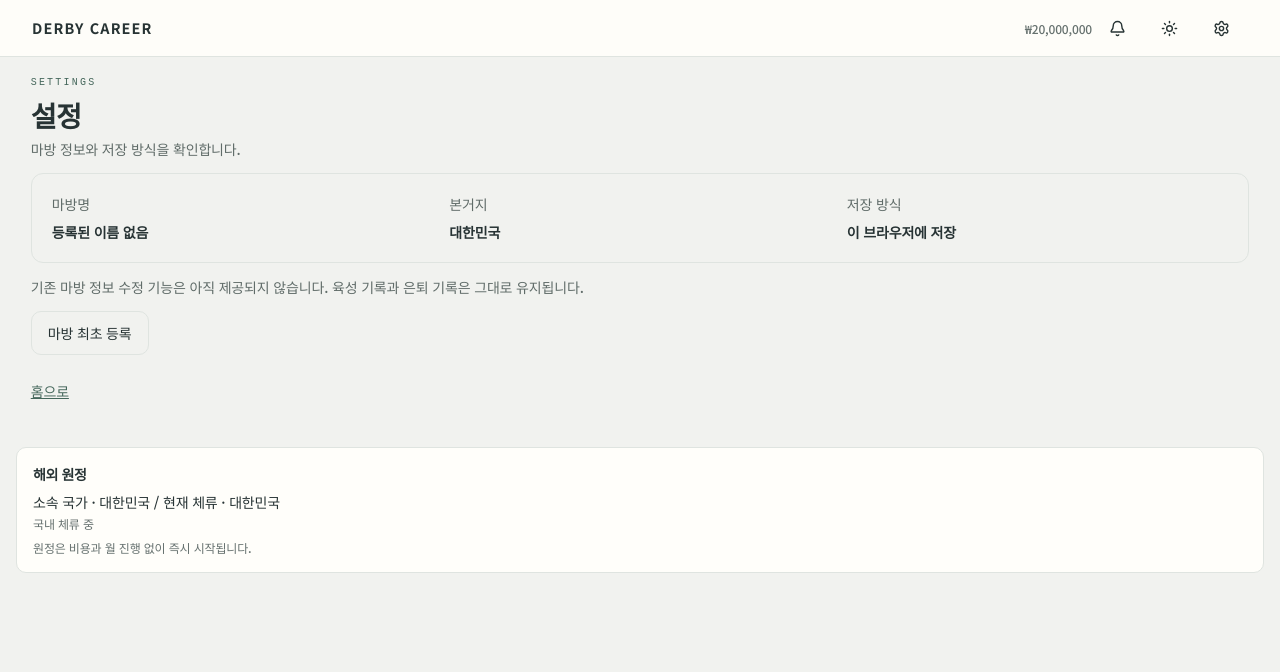
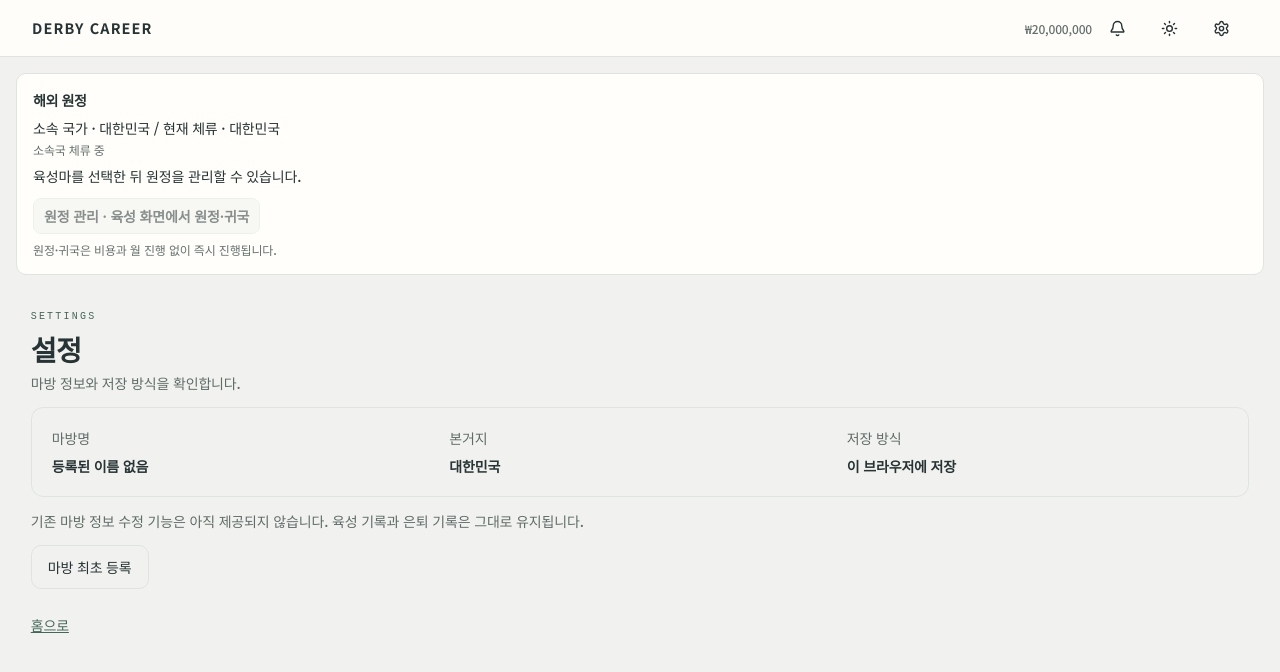
Before and after one commit to CianJS/derby-career, a Next.js app: page / in a window 1280 px wide. Both pictures are taken after a click on the button 1226 px from the left and 28 px from the top of the page. Shown: the top 672 px of the page. Built offline with nearby package versions, Linux system fonts and the light colour scheme.

Commit message:
feat(frontend): unify expedition status and management navigation (#77)

```diff
--- /dev/null
+++ b/components/career/expedition-navigation.tsx
@@ -0,0 +1,27 @@
+'use client'
+
+import type { ReactNode } from 'react'
+
+export function focusExpedition() {
+  const section = document.getElementById('career-expedition')
+  if (!section) {
+    return
+  }
+  section.focus({ preventScroll: true })
+  section.scrollIntoView({ block: 'start' })
+}
+
+export function ExpeditionLink({ children }: { children: ReactNode }) {
+  return (
+    <a
+      className="mt-1 inline-block text-xs font-semibold text-primary underline"
+      href="#career-expedition"
+      onClick={(event) => {
+        event.preventDefault()
+        focusExpedition()
+      }}
+    >
+      {children}
+    </a>
+  )
+}
--- a/components/career/expedition-panel.tsx
+++ b/components/career/expedition-panel.tsx
@@ -13,24 +13,80 @@ import { GameRaceSource, gameRaceOption } from './game-race-source'
 import { ExpeditionAvailability } from './expedition-availability'
 import { localRacesForTurn } from '@/lib/career/race-entry'
 
-export function ExpeditionPanel({ readOnly = false }: { readOnly?: boolean }) {
+export function expeditionControls(
+  snapshot: ReturnType<typeof useCareer>,
+  mode = snapshot.mode,
+  loading = false,
+  saveError: string | null = null,
+) {
+  const known =
+    !loading &&
+    snapshot.mode === mode &&
+    snapshot.ready &&
+    (mode !== 'server' || !!snapshot.workspace)
+  const travel = known ? stableTravel(snapshot) : null
+  const career = known ? snapshot.career : null
+  const error = saveError ?? (snapshot.mode === mode ? snapshot.error : null)
+  const reason = error
+    ? mode === 'local' && !saveError
+      ? '이전 요청을 완료하지 못했습니다. 저장된 상태를 확인하고 다시 시도해 주세요.'
+      : '저장·연결 상태를 다시 확인한 뒤 원정·귀국해 주세요.'
+    : !known
+      ? '원정 정보를 확인하는 중…'
+      : snapshot.busy
+        ? '원정 상태를 확인하고 있습니다…'
+        : snapshot.pending
+          ? '저장 결과 확인이 필요합니다. 같은 요청으로 다시 확인해 주세요.'
+          : !career
+            ? '육성마를 선택한 뒤 원정을 관리할 수 있습니다.'
+            : !travel
+              ? '저장된 원정 정보를 확인할 수 없습니다.'
+              : !supportedCountry(travel.homeCountry)
+                ? '이 마방의 소속 국가는 현재 신규 육성·출전·원정을 지원하지 않습니다. 기존 기록은 보존됩니다.'
+                : career.raceRun
+                  ? '확정한 경주를 완료한 뒤 원정 신청·귀국이 가능합니다.'
+                  : mode === 'server' && !snapshot.raceOptions
+                    ? '서버 출전 정보를 확인한 뒤 원정·귀국해 주세요.'
+                    : null
+  const blocked =
+    !known ||
+    snapshot.busy ||
+    snapshot.pending ||
+    !career ||
+    !travel ||
+    !supportedCountry(travel.homeCountry) ||
+    !!career.raceRun ||
+    !!saveError ||
+    (mode === 'server' && (!!error || !snapshot.raceOptions))
+  return { travel, career, error, reason, blocked, known }
+}
+
+export function ExpeditionPanel({
+  readOnly = false,
+  mode,
+  loading = false,
+  saveError = null,
+  onManage,
+}: {
+  readOnly?: boolean
+  mode?: 'local' | 'server'
+  loading?: boolean
+  saveError?: string | null
+  onManage?: () => void
+}) {
   const snapshot = useCareer()
-  const travel = stableTravel(snapshot)
+  const { travel, career, error, reason, blocked, known } = expeditionControls(
+    snapshot,
+    mode,
+    loading,
+    saveError,
+  )
   const [target, setTarget] = useState<SupportedCountry>('JPN')
   const [raceId, setRaceId] = useState('')
-  const { career, busy, pending, error } = snapshot
-  if (!travel) {
-    return (
-      <p role="status" className="m-4 text-sm">
-        원정 정보를 확인하는 중…
-      </p>
-    )
-  }
-  const active = travel.activeExpedition
-  const allowed = supportedCountry(travel.homeCountry)
-  const blocked = busy || pending || !career || !!career.raceRun || !allowed
+  const { busy, pending } = snapshot
+  const active = travel?.activeExpedition
   const destination =
-    target === travel.homeCountry
+    target === travel?.homeCountry
       ? supportedCountries.find((c) => c !== travel.homeCountry)!
       : target
   const races =
@@ -44,44 +100,45 @@ export function ExpeditionPanel({ readOnly = false }: { readOnly?: boolean }) {
     <section
       id="career-expedition"
       aria-label="해외 원정"
+      tabIndex={-1}
       aria-busy={busy}
       className="m-4 rounded-lg border border-border bg-card p-4 text-sm"
     >
       <h2 className="font-semibold">해외 원정</h2>
+      {travel && (
+        <>
           <p className="mt-2" data-travel-location>
             소속 국가 · {countryName(travel.homeCountry)} / 현재 체류 ·{' '}
             {countryName(travel.locationCountry)}
           </p>
           <p className="mt-1 text-xs text-muted-foreground">
             {active
-          ? `원정 중 · ${countryName(active.targetCountry)} · 대상 경주 ${targetRace?.name ?? active.targetRaceDefinitionId ?? '미선택'}`
-          : '국내 체류 중'}
+              ? `원정 중 · ${countryName(active.targetCountry)}${active.targetRaceDefinitionId ? ` · 대상 경주 ${targetRace?.name ?? active.targetRaceDefinitionId}` : ''}`
+              : '소속국 체류 중'}
             {active?.targetRaceDefinitionId && (
               <GameRaceSource raceId={active.targetRaceDefinitionId} />
             )}
           </p>
-      {career && (
-        <ExpeditionAvailability
-          career={career}
-          travel={travel}
-          country={active?.targetCountry ?? destination}
-          funds={stableFunds(snapshot) ?? undefined}
-          serverRaces={
-            snapshot.mode === 'server' ? (snapshot.raceOptions?.races ?? null) : undefined
-          }
-        />
+        </>
       )}
-      {!allowed && (
-        <p role="alert" className="mt-2">
-          이 마방의 소속 국가는 현재 신규 육성·출전·원정을 지원하지 않습니다. 기존 기록은
-          보존됩니다.
+      {reason && (
+        <p role={error ? 'alert' : 'status'} className="mt-2">
+          {reason}
         </p>
       )}
-      {career?.raceRun && (
-        <p className="mt-2">확정한 경주를 완료한 뒤 원정 신청·귀국이 가능합니다.</p>
+      {readOnly && (
+        <Button
+          className="mt-3"
+          variant="outline"
+          disabled={!onManage || blocked}
+          onClick={onManage}
+        >
+          원정 관리 · 육성 화면에서 원정·귀국
+        </Button>
       )}
       {!readOnly &&
         career &&
+        travel &&
         (active ? (
           <Button
             className="mt-3"
@@ -145,21 +202,19 @@ export function ExpeditionPanel({ readOnly = false }: { readOnly?: boolean }) {
           </div>
         ))}
       <p className="mt-2 text-xs text-muted-foreground">
-        원정은 비용과 월 진행 없이 즉시 시작됩니다.
+        원정·귀국은 비용과 월 진행 없이 즉시 진행됩니다.
       </p>
-      {busy && (
-        <p role="status" className="mt-2 text-xs">
-          원정 상태를 확인하고 있습니다…
-        </p>
-      )}
-      {pending && (
+      {(mode === undefined || snapshot.mode === mode) &&
+        (pending ||
+          error ||
+          (known && (!travel || (snapshot.mode === 'server' && !snapshot.raceOptions)))) && (
           <Button
             variant="outline"
             className="mt-2"
             disabled={busy}
             onClick={() => void careerStore.refresh()}
           >
-          같은 요청으로 다시 확인
+            {pending ? '같은 요청으로 다시 확인' : '원정 상태 다시 확인'}
           </Button>
         )}
       {error && (
@@ -167,6 +222,20 @@ export function ExpeditionPanel({ readOnly = false }: { readOnly?: boolean }) {
           {error}
         </p>
       )}
+      {career && travel && (
+        <details className="mt-3">
+          <summary className="cursor-pointer font-semibold">일정·출전 자격 안내</summary>
+          <ExpeditionAvailability
+            career={career}
+            travel={travel}
+            country={active?.targetCountry ?? destination}
+            funds={stableFunds(snapshot) ?? undefined}
+            serverRaces={
+              snapshot.mode === 'server' ? (snapshot.raceOptions?.races ?? null) : undefined
+            }
+          />
+        </details>
+      )}
     </section>
   )
 }
--- a/components/career/race-entry-workspace.tsx
+++ b/components/career/race-entry-workspace.tsx
@@ -1,6 +1,7 @@
 'use client'
 
 import { useState } from 'react'
+import { ExpeditionLink } from './expedition-navigation'
 import { GameRaceSource, GameRaceDisclosure } from './game-race-source'
 import { countryMismatch, TravelRaceNotice } from './expedition-availability'
 import { Button } from '@/components/ui/button'
@@ -60,9 +61,9 @@ export function RaceAction({ onOpen }: { onOpen: () => void }) {
           : (mismatch ?? restriction ?? `현재 전적으로 출전 가능한 경주 ${open}개`)}
       </p>
       {mismatch && (
-        <a className="text-xs text-primary underline" href="#career-expedition">
+        <ExpeditionLink>
           {stableTravel(snapshot)?.activeExpedition ? '귀국·원정 상태 보기' : '원정 상태 보기'}
-        </a>
+        </ExpeditionLink>
       )}
       <Button
         disabled={busy || pending || (mode === 'local' && !career.raceRun && !!restriction)}
--- a/components/legacy-career.tsx
+++ b/components/legacy-career.tsx
@@ -1,5 +1,6 @@
 'use client'
 
+import { focusExpedition } from './career/expedition-navigation'
 import { ExpeditionPanel } from './career/expedition-panel'
 import { useCallback, useEffect, useRef, useState } from "react";
 import { CareerCheckpoint } from "@/components/career/checkpoint";
@@ -455,6 +456,14 @@ export default function App({ saveMode = 'local' }: { saveMode?: 'local' | 'serv
   const [localState, setState] = useState<LifecycleState>(initialLifecycle);
   const [selectedJockeyId, setSelectedJockeyId] = useState(jockeys[0].id);
   const [view, updateView] = useState<View>("home");
+  const expeditionFocus = useRef(false)
+  useEffect(() => {
+    if (expeditionFocus.current) {
+      expeditionFocus.current = false
+      focusExpedition()
+    }
+  }, [view])
+
   const setView = useCallback((next: View) => {
     const url = new URL(window.location.href)
     if (next === 'races' || next === 'race') {
@@ -649,6 +658,18 @@ export default function App({ saveMode = 'local' }: { saveMode?: 'local' | 'serv
               <button disabled={busy} onClick={() => void careerStore.refresh()} className="mt-2 text-xs underline">{pending ? '같은 요청으로 다시 확인' : '서버 기록 새로고침'}</button>
             </div>
           )}
+          {(['training', 'entry', 'stable', 'settings'].includes(view) || (view === 'candidates' && !!career)) && (
+            <ExpeditionPanel
+              mode={saveMode}
+              loading={!hydrated}
+              saveError={saveError}
+              readOnly={view === 'stable' || view === 'settings'}
+              onManage={() => {
+                expeditionFocus.current = true
+                setView('training')
+              }}
+            />
+          )}
           {compatibleMode && (saveMode === 'local' || workspace) && <>
           {(saveError || (saveMode === 'local' && !snapshot.lifecycle && error)) && (
             <p role="alert" className="ui-error-state m-4">
@@ -717,7 +738,6 @@ export default function App({ saveMode = 'local' }: { saveMode?: 'local' | 'serv
                   raceEntry={<RaceAction onOpen={() => setView("entry")} />}
                 />
           )}{" "}
-          {(['training', 'entry', 'stable', 'settings'].includes(view) || (view === 'candidates' && !!career)) && <ExpeditionPanel readOnly={view === 'stable' || view === 'settings'} />}
           {view === "entry" && <RaceEntry setView={setView} />}{" "}
           {(view === "raceplay" || view === "raceexperimental") && (
             <FocusShell setView={setView} backLabel="육성으로 돌아가기">
```
Also changed, not shown: components/career/expedition-availability.tsx (+3 -5 lines), 1 other file (tests, documents, lock files or other folders). Lines whose indentation alone changed are shown as unchanged.
